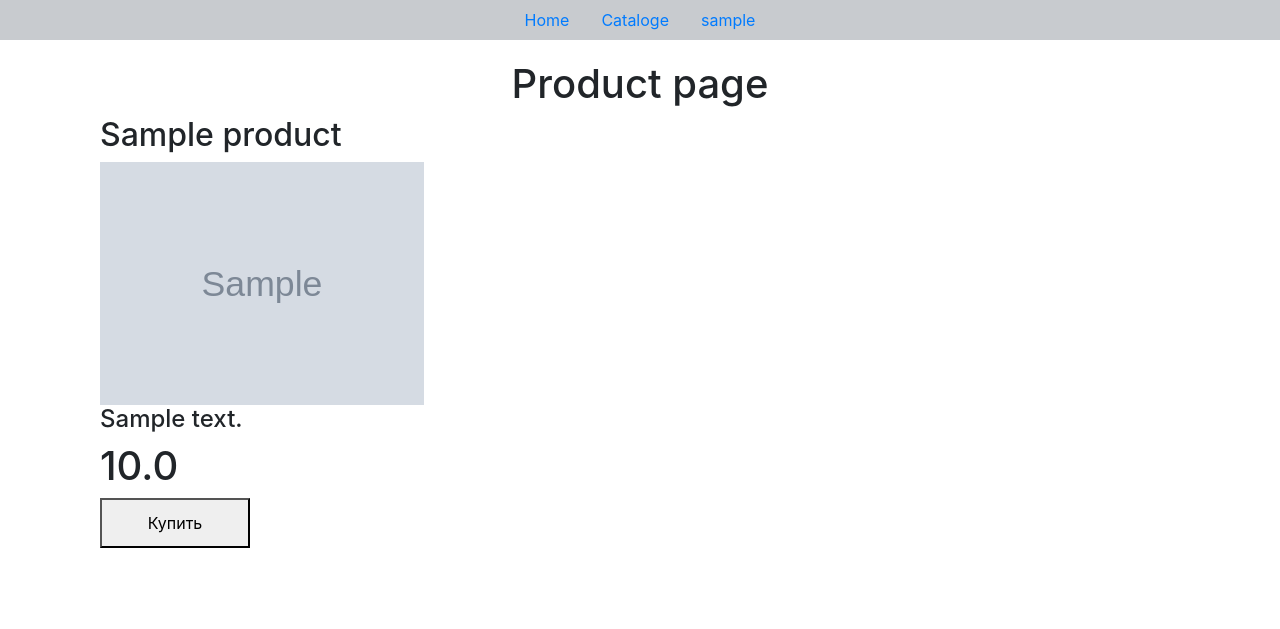
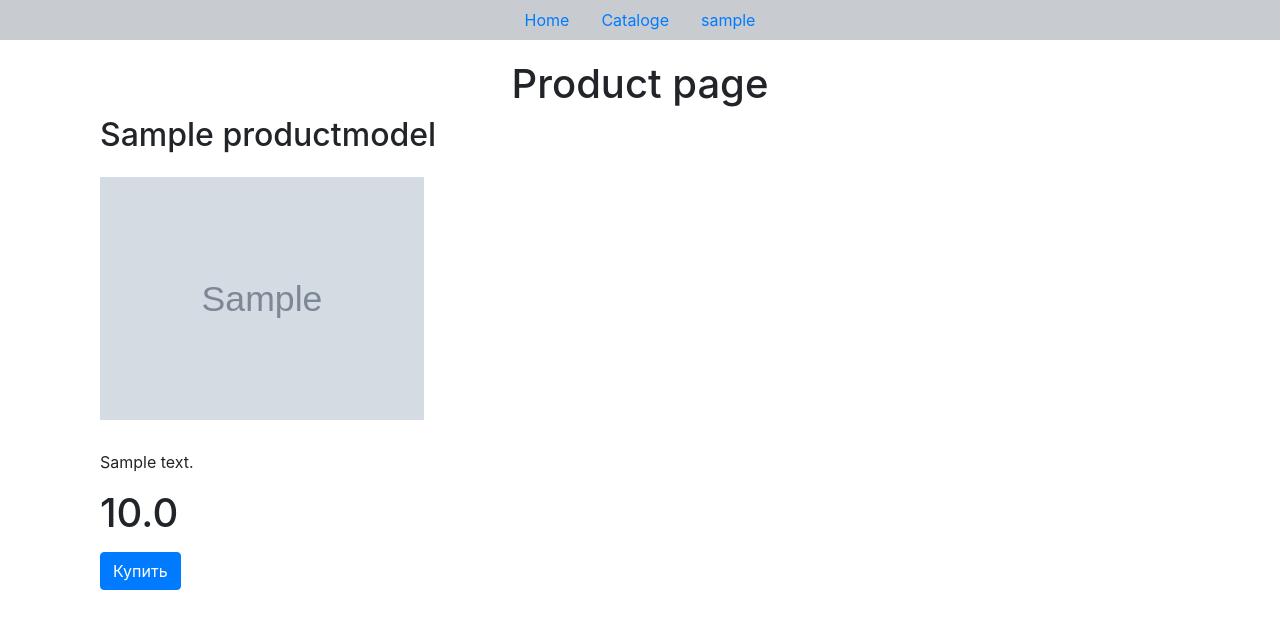
Before and after one commit to saindi/Internet-shop, a Django app: a page that uses templates/product.html in a window 1280 px wide. Shown: the top 629 px of the page. Run offline with Django 4.2, Linux system fonts and the light colour scheme; tables that the repository leaves empty hold one stand-in row (values such as "Sample post"); grey boxes marked "Sample" are stand-in pictures; some libraries are stand-ins or nearby versions.

Commit message:
intermediate commit

```diff
--- a/catalog/models.py
+++ b/catalog/models.py
@@ -2,7 +2,7 @@
 from django.core.validators import MinValueValidator
 
 
-class Category(models.Model):
+class CategoryModel(models.Model):
     slug = models.SlugField(max_length=100, primary_key=True)
     name = models.CharField(max_length=100)
     description = models.TextField()
@@ -10,17 +10,26 @@
     def __str__(self):
         return self.slug
 
+    class Meta:
+        verbose_name = "Категорія"
+        verbose_name_plural = "Категорії"
 
-class Product(models.Model):
-    slug = models.SlugField(primary_key=True)
+
+class ProductModel(models.Model):
+    slug = models.SlugField(max_length=100, primary_key=True)
     name = models.CharField(max_length=100)
-    available = models.BooleanField(default=False)
+    available = models.BooleanField(default=True)
     description = models.TextField()
     price = models.FloatField(validators=[MinValueValidator(limit_value=0,
-                                                            message='Цена не мможет быть отрицательная!')])
-    amount = models.IntegerField()
+                                                            message='Ціна не може бути негативною!')])
+    amount = models.IntegerField(default=1, validators=[MinValueValidator(limit_value=0,
+                                                                          message='Кількість може бути негативним значенням!')])
     img = models.ImageField(upload_to='img')
-    category = models.ForeignKey(Category, on_delete=models.CASCADE)
+    category = models.ForeignKey(CategoryModel, on_delete=models.CASCADE)
 
     def __str__(self):
         return self.slug
+
+    class Meta:
+        verbose_name = "Товар"
+        verbose_name_plural = "Товари"
--- a/catalog/views.py
+++ b/catalog/views.py
@@ -1,29 +1,35 @@
 from django.http import HttpRequest, HttpResponse
 from django.shortcuts import render
-from catalog.models import Product, Category
-from user.models import User
+from catalog.models import ProductModel, CategoryModel
+from user.models import UserModel
 
-from temp import current_user
-import utils
+from temp import current_user_id
 
 
 def catalog_page(request: HttpRequest) -> HttpResponse:
-    products = utils.get_products_dict(Product.objects.all())
-    users = utils.get_users_dict(User.objects.all())
-    categorys = utils.get_category_dict(Category.objects.all())
+    current_user = UserModel.objects.get(id=current_user_id)
+    products = ProductModel.objects.all()
+    categorys = CategoryModel.objects.all()
 
-    return render(request, 'catalog.html', {"user_name": users[current_user]["username"],
-                                            "products": products,
-                                            "categorys": categorys})
+    context = {"user": current_user,
+               "products": products,
+               "categorys": categorys}
+
+    return render(request, 'catalog.html', context)
 
 
 def product_page(request: HttpRequest, product_slug: str) -> HttpResponse:
-    products = utils.get_products_dict(Product.objects.all())
-    users = utils.get_users_dict(User.objects.all())
+    try:
+        current_user = UserModel.objects.get(id=current_user_id)
+        product = ProductModel.objects.get(slug=product_slug)
 
-    for product in products:
-        if product_slug == product['slug']:
-            return render(request, 'product.html', {"user_name": users[current_user]["username"],
-                                                    "product": product})
-    else:
-        return render(request, 'no_page.html', {"user_name": users[current_user]["username"]})
+        context = {"user": current_user,
+                   "product": product}
+
+        return render(request, 'product.html', context)
+    except ProductModel.DoesNotExist:
+        current_user = UserModel.objects.get(id=current_user_id)
+
+        context = {"user": current_user}
+
+        return render(request, 'no_page.html', context)
--- a/homework_7/settings.py
+++ b/homework_7/settings.py
@@ -106,7 +106,7 @@
 # Internationalization
 # https://docs.djangoproject.com/en/4.0/topics/i18n/
 
-LANGUAGE_CODE = 'en-us'
+LANGUAGE_CODE = 'uk'
 
 TIME_ZONE = 'UTC'
 
--- a/temp.py
+++ b/temp.py
@@ -1 +1 @@
-current_user: int = 0
+current_user_id: int = 1
--- a/templates/_user_name.html
+++ b/templates/_user_name.html
@@ -1 +1 @@
- <a href="{% url 'user_url' %}" class="nav-link">{{ user_name }}</a>
+ <a href="{% url 'user_url' %}" class="nav-link">{{ user.username }}</a>
--- a/templates/no_page.html
+++ b/templates/no_page.html
@@ -1,9 +1,9 @@
 {% extends 'base.html' %}
 
 {% block content %}
-    <h1 style="text-align: center; margin-top: 20px">Ошибка</h1>
+    <h1 style="text-align: center; margin-top: 20px">Помилка</h1>
 
     <div class="text-center">
-        Нет такого товара!
+        Немає такої сторінки!
     </div>
 {% endblock %}
--- a/templates/product.html
+++ b/templates/product.html
@@ -7,15 +7,20 @@
 
             <div>
                 <h2>{{ product.name }}</h2>
-                <img style="height: 30%; width: 30%" src="{{ product.img.url }}" alt="{{ product.img.url }}">
-                <h4 class="text-justify"> {{ product.description }}</h4>
-                <h1>{{ product.price }}</h1>
+
+                <img style="height: 30%; width: 30%; margin: 15px 0;" src="{{ product.img.url }}" alt="{{ product.img.url }}">
+
+                <div class="text-justify" style="margin: 15px 0;"> {{ product.description }}</div>
+
+                <h1 style="margin: 15px 0;">{{ product.price }}</h1>
             </div>
 
-            {% if product.available %}
-                <button style="height: 50px; width: 150px">Купить</button>
+            {% if product.available or product.amount %}
+                <a href="#" class="btn btn-primary">Купить</a>
+
             {% else %}
-                <button disabled style="height: 50px; width: 150px">Купить</button>
+                <p class="card-text" style="color: red">Немає в наявності</p>
+                <a href="#" class="btn btn-primary disabled">Купить</a>
             {% endif %}
 
         </div>
--- a/user/models.py
+++ b/user/models.py
@@ -1,13 +1,14 @@
 from django.db import models
 
 
-# User переделать через AbstractUser
-
-
-class User(models.Model):
+class UserModel(models.Model):
     username = models.CharField(max_length=100)
     first_name = models.CharField(max_length=100)
     last_name = models.CharField(max_length=100)
 
     def __str__(self):
         return self.username
+
+    class Meta:
+        verbose_name = "Покупець"
+        verbose_name_plural = "Покупці"
```
Also changed, not shown: catalog/admin.py (+19 -3 lines), homework_7/views.py (+6 -5 lines), templates/catalog.html (+11 -1 lines), templates/user.html (+5 -5 lines), user/admin.py (+7 -2 lines), user/views.py (+6 -6 lines), README.md, catalog/migrations/0001_initial.py, media/img/samsung.jpg (added), user/migrations/0001_initial.py.
